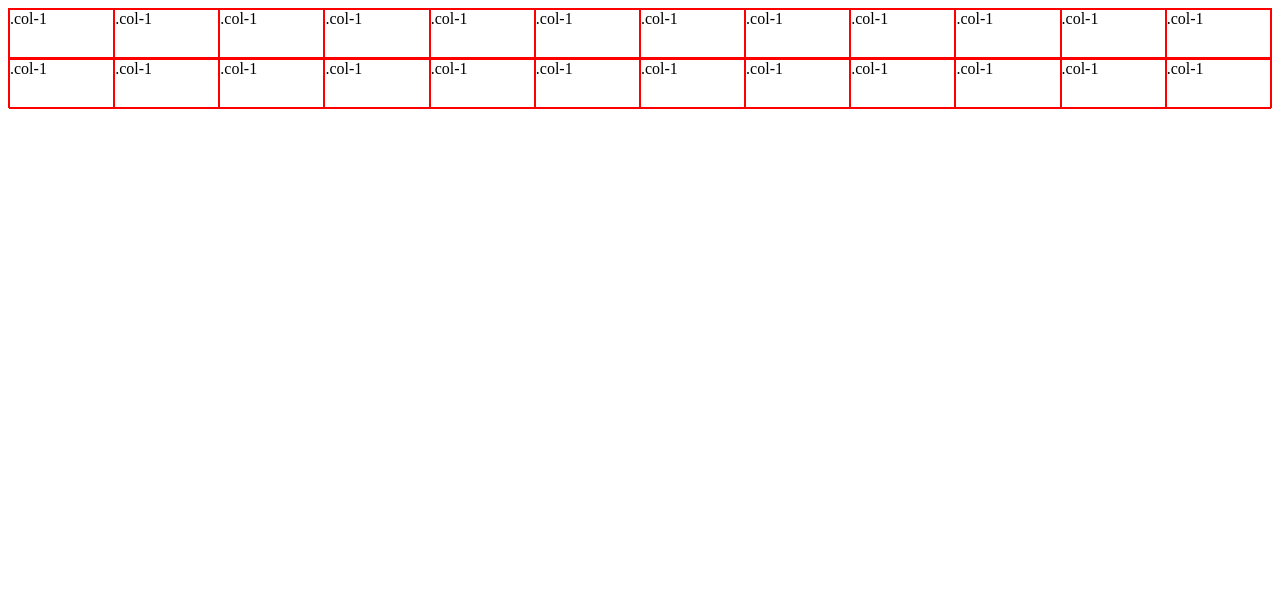
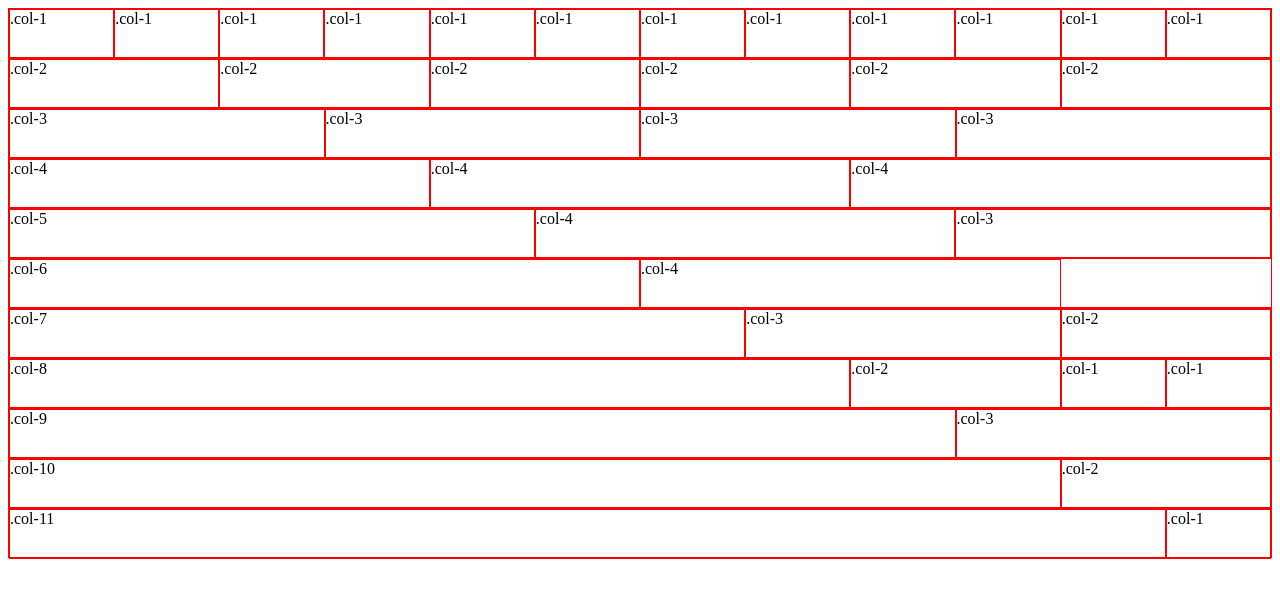
Before and after one commit to bhdoggett/css-framework, a plain HTML site: page index.html in a window 1280 px wide. Drawn offline with Linux system fonts and the light colour scheme.

Commit message:
Add all 12 column classes and update index.html to display all classes

```diff
--- a/index.html
+++ b/index.html
@@ -23,17 +23,54 @@
       <div class="col-1">.col-1</div>
     </div>
     <div class="row">
+      <div class="col-2">.col-2</div>
+      <div class="col-2">.col-2</div>
+      <div class="col-2">.col-2</div>
+      <div class="col-2">.col-2</div>
+      <div class="col-2">.col-2</div>
+      <div class="col-2">.col-2</div>
+    </div>
+    <div class="row">
+      <div class="col-3">.col-3</div>
+      <div class="col-3">.col-3</div>
+      <div class="col-3">.col-3</div>
+      <div class="col-3">.col-3</div>
+    </div>
+    <div class="row">
+      <div class="col-4">.col-4</div>
+      <div class="col-4">.col-4</div>
+      <div class="col-4">.col-4</div>
+    </div>
+    <div class="row">
+      <div class="col-5">.col-5</div>
+      <div class="col-4">.col-4</div>
+      <div class="col-3">.col-3</div>
+    </div>
+    <div class="row">
+      <div class="col-6">.col-6</div>
+      <div class="col-4">.col-4</div>
+    </div>
+    <div class="row">
+      <div class="col-7">.col-7</div>
+      <div class="col-3">.col-3</div>
+      <div class="col-2">.col-2</div>
+    </div>
+    <div class="row">
+      <div class="col-8">.col-8</div>
+      <div class="col-2">.col-2</div>
       <div class="col-1">.col-1</div>
       <div class="col-1">.col-1</div>
-      <div class="col-1">.col-1</div>
-      <div class="col-1">.col-1</div>
-      <div class="col-1">.col-1</div>
-      <div class="col-1">.col-1</div>
-      <div class="col-1">.col-1</div>
-      <div class="col-1">.col-1</div>
-      <div class="col-1">.col-1</div>
-      <div class="col-1">.col-1</div>
-      <div class="col-1">.col-1</div>
+    </div>
+    <div class="row">
+      <div class="col-9">.col-9</div>
+      <div class="col-3">.col-3</div>
+    </div>
+    <div class="row">
+      <div class="col-10">.col-10</div>
+      <div class="col-2">.col-2</div>
+    </div>
+    <div class="row">
+      <div class="col-11">.col-11</div>
       <div class="col-1">.col-1</div>
     </div>
   </body>
```
Also changed, not shown: 1 other file.
